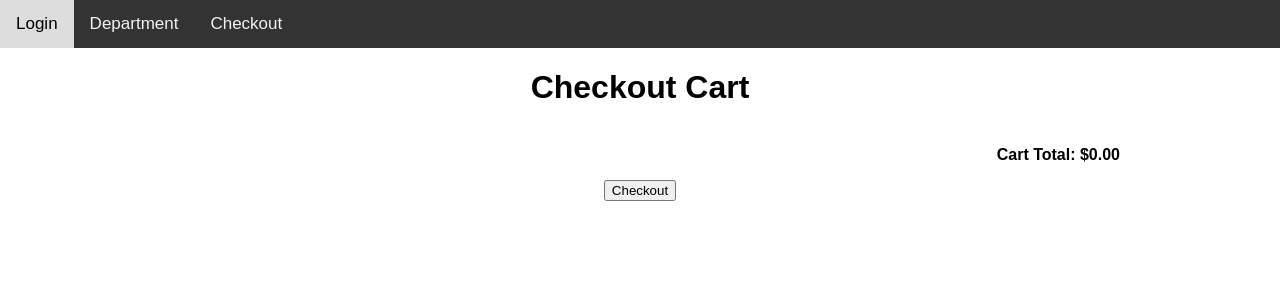
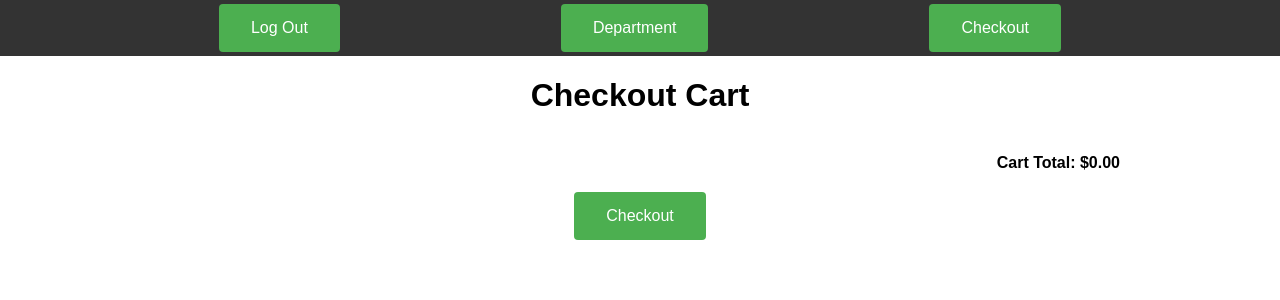
Before and after one commit to 241209-NET/Team4.FRONTEND, a React (Vite) app in the folder Ecommerce-app/: page /checkout in a window 1280 px wide. Shown: the top 300 px of the page. Built offline with nearby package versions, Linux system fonts and the light colour scheme.

Commit message:
Css Styling and Nav bar only appears after login

```diff
--- a/Ecommerce-app/src/App.css
+++ b/Ecommerce-app/src/App.css
@@ -87,8 +87,49 @@ nav a.active {
   justify-content: center;
 }
 
-#welcome{
+button, .checkoutButton, #loginButton1, #loginButton2 {
+  background-color: #4CAF50;
+  border: none;
+  color: white;
+  padding: 15px 32px;
+  text-align: center;
+  text-decoration: none;
+  display: inline-block;
+  font-size: 16px;
+  margin: 4px 2px;
+  cursor: pointer;
+  border-radius: 4px;
+}
 
+button:hover, .checkoutButton:hover, #loginButton1:hover, #loginButton2:hover {
+  background-color: darkgreen;
+ }
+
+#navBar{
+  display: flex;
+  justify-content: space-evenly;
+}
+/* #departmentList */
+#departmentHeader {
+  display: flex;
+  align-items: center;
+  flex-direction: column;
+}
+
+
+
+#DeptHeader,#departmentHeader{
+  background: white;
+}
+#departments{
+  display: flex;
+  align-items: center;
+  flex-direction: column;
+  background-color: cornsilk;
+
+}
+.itemrow{
+  background: white;
 }
 
 
--- a/Ecommerce-app/src/App.jsx
+++ b/Ecommerce-app/src/App.jsx
@@ -13,21 +13,20 @@ import Tab from '@mui/material/Tab';
 import { CartProvider } from './Components/cart'
 
 function App() {
-  const [count, setCount] = useState(0)
-
 
   return (
     <>
       <CartProvider>
         <BrowserRouter>
+        {(window.location.href.includes("/Department")
+         || window.location.href.includes("/checkout"))
+         && !window.location.href.includes("/login") && <NavBar/>}
           <div /*ClassName={theme}*/ >
-            <NavBar />
-
             <Routes>
 
               <Route path='/checkout' Component={Checkout}/>
-              <Route path='/login' Component={Login}/>
-              <Route path='/department' Component={Department}/>
+              <Route path='/login' Component={Login} />
+              <Route path='/Department' Component={Department}/>
 
             </Routes>
 
--- a/Ecommerce-app/src/Components/Checkout.jsx
+++ b/Ecommerce-app/src/Components/Checkout.jsx
@@ -217,6 +217,7 @@ function Checkout() {
                     value="Checkout"
                     onClick={handleCheckout}
                     hidden={!isHidden}
+                    className = "checkoutButton"
                     //placeholder='Enter pokemon to search for'
                 />
             </div>
@@ -279,6 +280,7 @@ function Checkout() {
                 type="submit"
                 value="Confirm Address"
                 onClick={fetchAddressData}
+                className="checkoutButton"
                 //placeholder='Enter pokemon to search for'
             />
         </div>
--- a/Ecommerce-app/src/Components/Department.jsx
+++ b/Ecommerce-app/src/Components/Department.jsx
@@ -59,10 +59,10 @@ export default function Department() {
   //         ,[]);
 
   return (
-    <div>
-        <h1>Department List</h1>
+    <div id = "departmentHeader">
+        <h1 id = "DeptHeader" >Department List</h1>
     <Box sx={{ width: '100%' }}>
-      <Box sx={{ borderBottom: 1, borderColor: 'divider' }}>
+      <Box  id = "departments" sx={{ borderBottom: 1, borderColor: 'divider' }}>
         <Tabs value={value} onChange={handleChange} aria-label="basic tabs example">
           {/* //maybe need to change this to read department names but for now manually entering them should be fine */}
           <Tab label="Books" {...a11yProps(0)} />
--- a/Ecommerce-app/src/Components/Login.jsx
+++ b/Ecommerce-app/src/Components/Login.jsx
@@ -8,7 +8,6 @@ import { useNavigate } from 'react-router-dom';
 // preview-start
 const providers = [{ id: 'credentials', name: 'Email and Password' }];
 // preview-end
-
 const SignIn = async (_, formData) => {
 
   try{
@@ -31,12 +30,13 @@ const SignIn = async (_, formData) => {
       }
 
       if(response.data){
-        //need to nav to another page
+        window.location.href = '/Department';
       } else {
           alert("SomeError")
       }
     } catch(TypeError){}
 }
+
 
 const NewAccount = async ( _, formData) => {
 
@@ -61,7 +61,7 @@ const NewAccount = async ( _, formData) => {
   }   catch(TypeError){}
 };
 
-export default function CredentialsSignInPage() {
+export default function CredentialsSignInPage({handleLogin}) {
   const theme = useTheme();
 
   return (
@@ -109,13 +109,13 @@ function RegisterAPI(username, password) {
 
 function CreateAccount(){
   return (
-    <Button type="submit" onClick={NewAccount}>Create Account</Button>
+    <Button id = "loginButton1" type="submit" onClick={NewAccount}>Create Account</Button>
   );
 }
 
 function Login(){
   return (
-    <Button type="submit" onClick={SignIn}>Sign In</Button>
+    <Button id = "loginButton2"type="submit" onClick={SignIn}>Start Shopping?</Button>
   );
 }
 
--- a/Ecommerce-app/src/Components/NavBar.jsx
+++ b/Ecommerce-app/src/Components/NavBar.jsx
@@ -3,17 +3,26 @@ import { Link } from 'react-router-dom'
 
 function NavBar() {
   return (
-    <nav>
+    <nav id = "navBar">
 
         {/* Link to my Login component */}
-        <Link to='/login'>Login</Link>
+        <button onClick={toLogin}>Log Out </button>
         {/* Link to my Department component */}
-        <Link to='/department'>Department</Link>
+        <button onClick={toDept}>Department</button>
         {/* Link to my Checkout component */}
-        <Link to='/checkout'>Checkout</Link>
+        <button onClick={toCheck}>Checkout</button>
 
     </nav>
   )
 }
 
+function toLogin(){
+  window.location.href = "/login"
+}
+function toDept(){
+  window.location.href = "/Department"
+}
+function toCheck(){
+  window.location.href = "/checkout"
+}
 export default NavBar
--- a/Ecommerce-app/src/Components/ShoppingList.jsx
+++ b/Ecommerce-app/src/Components/ShoppingList.jsx
@@ -43,7 +43,7 @@ function AllItemDetails({deptid}){
     })
 
     return (
-        <div>
+        <div >
 
                 {
                     newitems.map(
@@ -83,7 +83,7 @@ export function ListOfItemsDetails(deptid){
     return (
         <>
         {/* <AllItemDetails /> */}
-        <div>
+        <div id = "departmentList">
             {/* {ProductList} */}
             <CartProvider>
                 <div className='maincontainer'>
```
